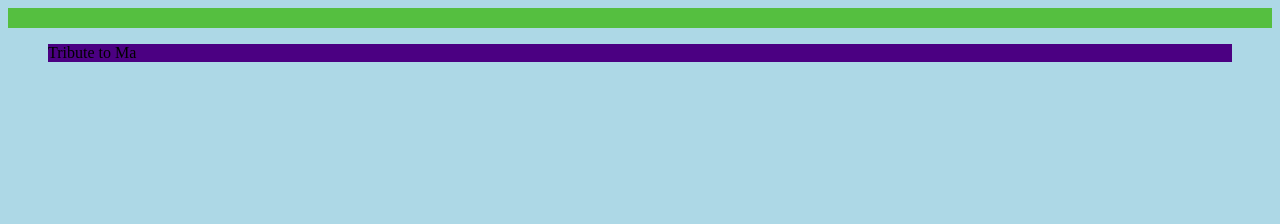
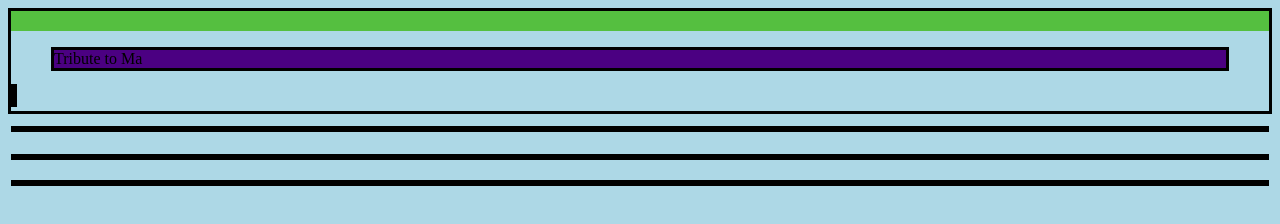
Before and after one commit to Stu3D/Tribute-Page, a plain HTML site: page index.html in a window 1280 px wide. Drawn offline with Linux system fonts and the light colour scheme.

Commit message:
border test

```diff
--- a/index.html
+++ b/index.html
@@ -7,7 +7,7 @@
      <figure id="img-div">
      <figcaption id="img-caption">Tribute to Ma</figcaption>
      </figure>
-     <a id="Tribute Link" target="_blank"></a>
+     <a id="Tribute-Link" target="_blank"></a>
      <body>
           <h1 id=></h1>
           <section id="sec1"></section>
--- a/stylesheet.css
+++ b/stylesheet.css
@@ -11,24 +11,32 @@
     border-style: solid;
     border-width: 10px
 }
+
 #img-dev{
     background-color: hotpink;
+    border-style: solid;
 }
 #img-caption{
     background-color: indigo;
+    border-style: solid;
 }
-#Tribute Link{
+#Tribute-Link{
     background-color: lavenderblush;
+    border-style: solid;
 }
 body{
     background-color: lightblue;
+    border-style: solid;
 }
 h1{
     background-color: lightseagreen;
+    border-style: solid;
 }
 #sec1{
     background-color: maroon;
+    border-style: solid;
 }
 #sec2{
     background-color: mediumseagreen;
+    border-style: solid;
 }
```
